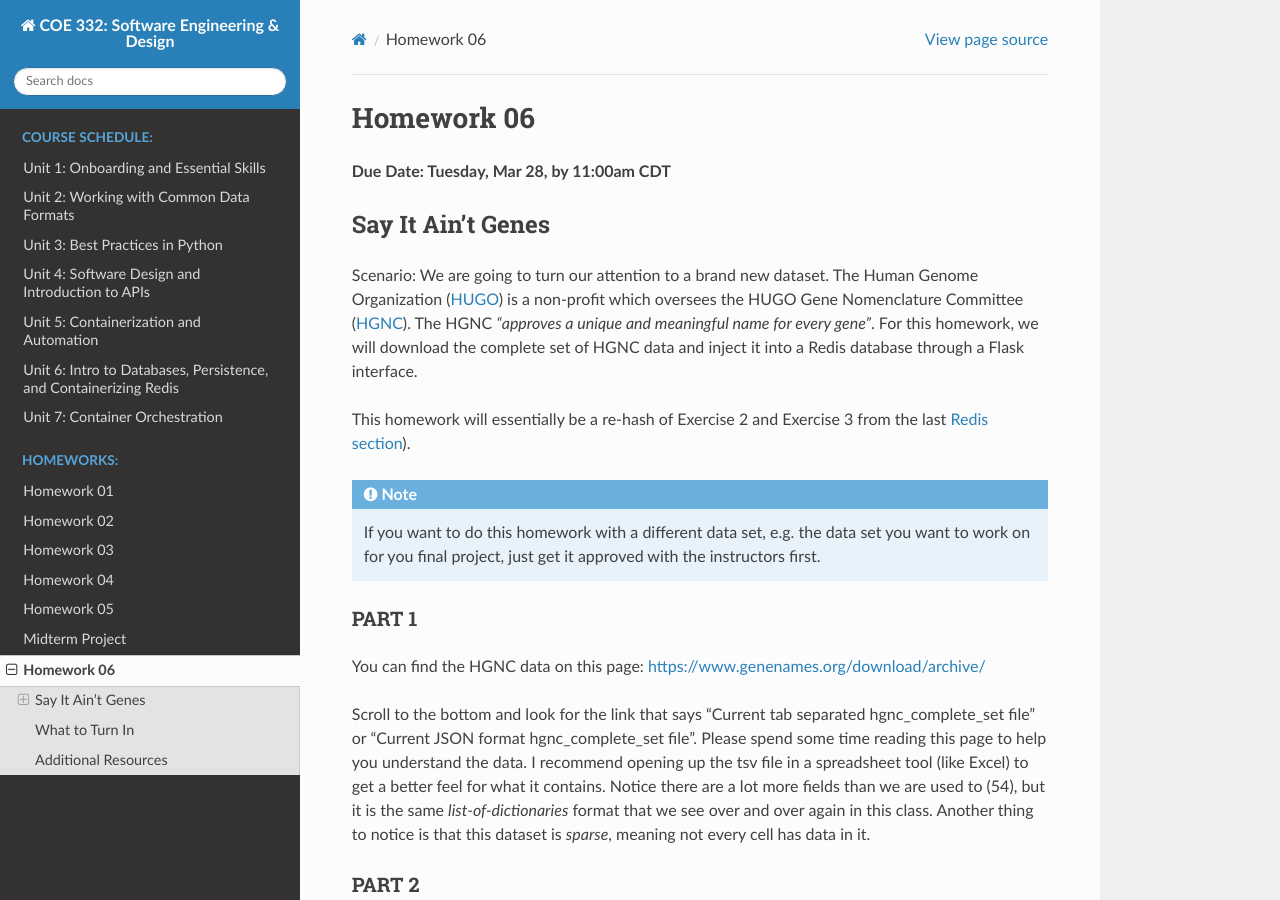
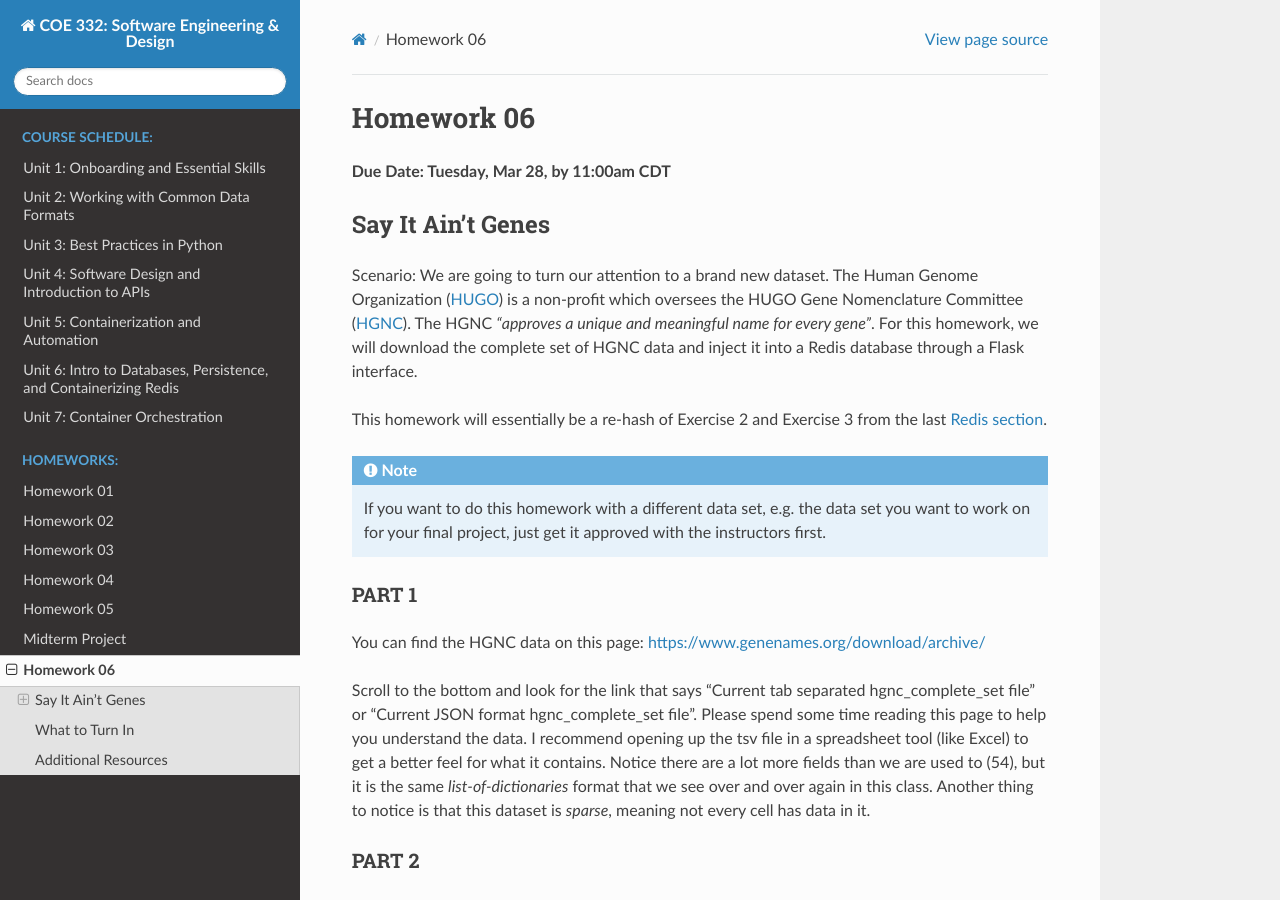
Before and after one commit to TACC/coe-332-sp23, a Sphinx documentation site: the page built from docs/homework/homework06.rst, in a window 1280 px wide and 900 px high. Built offline with Sphinx 7.4.7 and the Read the Docs theme 2.0.0, drawn with Linux system fonts in a browser that asks for light colours; pages that are not in the unit, such as notebooks, are missing from menus; some of the changed text lies outside the part shown.

Commit message:
minor typos

```diff
--- a/docs/homework/homework06.rst
+++ b/docs/homework/homework06.rst
@@ -16,13 +16,13 @@ a Flask interface.
 
 
 This homework will essentially be a re-hash of Exercise 2 and Exercise 3 from the last
-`Redis section <../unit06/redis_and_flask.html>`_).
+`Redis section <../unit06/redis_and_flask.html>`_.
 
 
 .. note::
 
    If you want to do this homework with a different data set, e.g. the data set you
-   want to work on for you final project, just get it approved with the instructors
+   want to work on for your final project, just get it approved with the instructors
    first.
 
 
```
Also changed, not shown: other parts of docs/homework/homework06.rst (+1 -1 lines).
